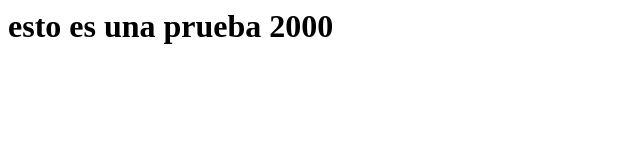
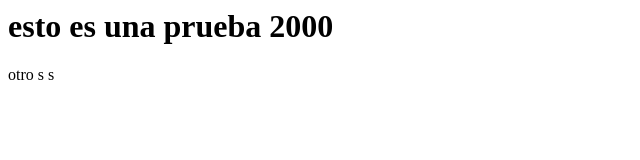
Before and after one commit to sebastianantonios/gitpruebau, a plain HTML site: page index.html in a window 1280 px wide. Shown: the full height of the page, 0-640 px from the left. Drawn offline with Linux system fonts and the light colour scheme.

Commit message:
prueba 3

```diff
--- a/index.html
+++ b/index.html
@@ -7,5 +7,10 @@
 </head>
 <body>
     <h1>esto es una prueba 2000</h1>
+    <p>otro
+
+        s
+        s
+    </p>
 </body>
 </html>
```
